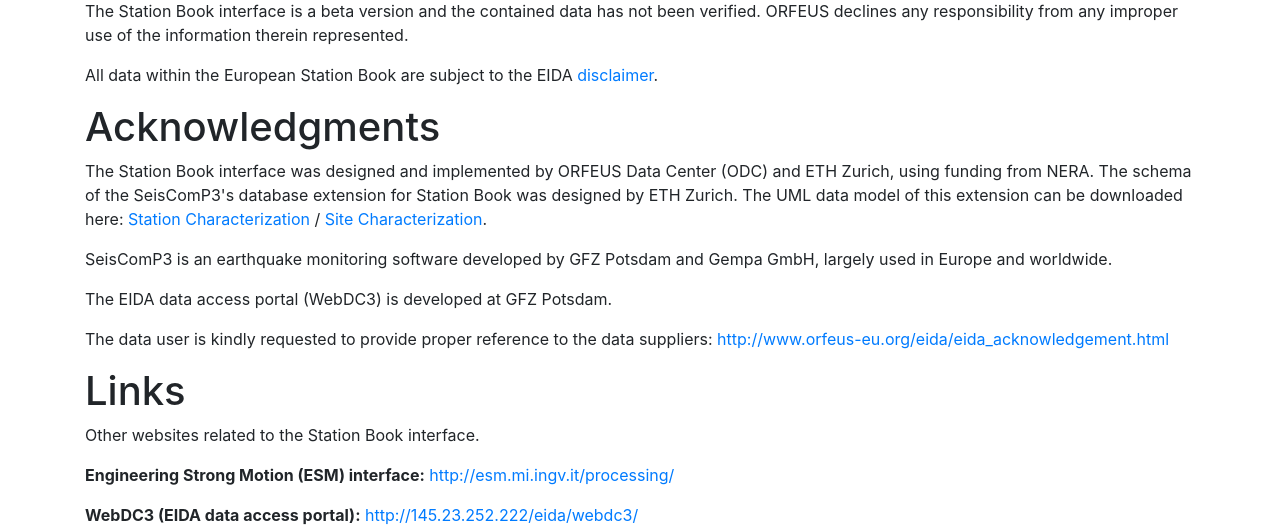
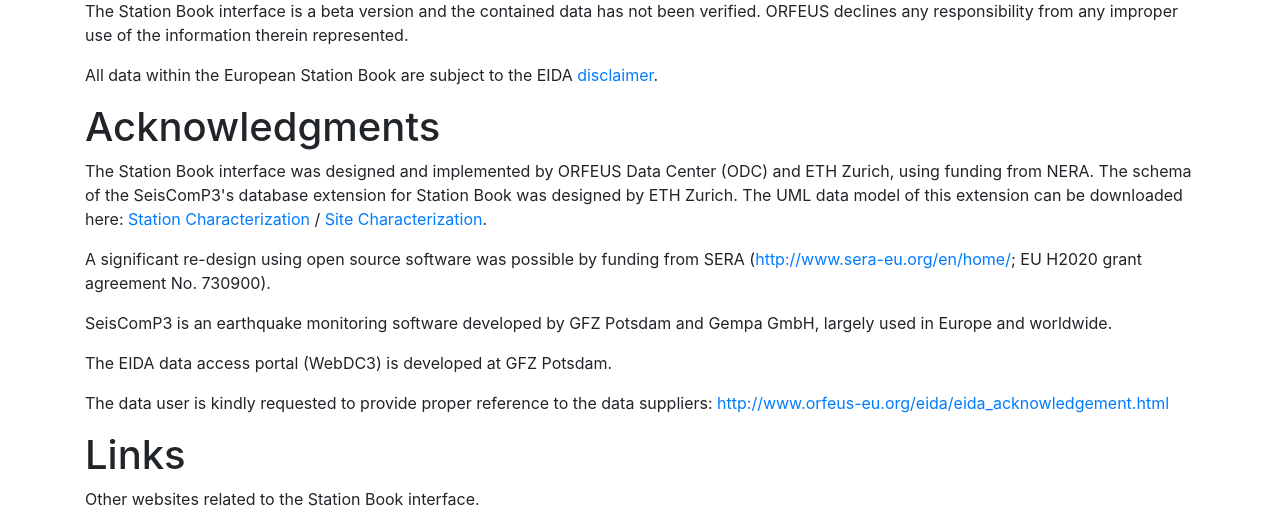
Before and after one commit to EIDA/stationbook, a Django app: a page that uses src/stationbook/templates/about.html in a window 1280 px wide. Shown: the part 1302-1832 px from the top of the page. Run offline with Django 3.2, Linux system fonts and the light colour scheme; parts of the project's set-up code (start-up, migrations or seed data) failed here and were passed over; some libraries are stand-ins or nearby versions.

Commit message:
Updated about page (SERA mention)

```diff
--- a/src/stationbook/templates/about.html
+++ b/src/stationbook/templates/about.html
@@ -136,6 +136,8 @@
         target="_blank">Station Characterization</a> /
     <a href="https://www.orfeus-eu.org/opencms/export/sites/default/stationbook/information/siteCharacterization.pdf"
         target="_blank">Site Characterization</a>.</p>
+<p>A significant re-design using open source software was possible by funding from SERA
+    (<a target="_blank" href="http://www.sera-eu.org/en/home/">http://www.sera-eu.org/en/home/</a>; EU H2020 grant agreement No. 730900).</p>
 <p>SeisComP3 is an earthquake monitoring software developed by GFZ Potsdam and Gempa GmbH, largely used in Europe and worldwide.</p>
 <p>The EIDA data access portal (WebDC3) is developed at GFZ Potsdam.</p>
 <p>The data user is kindly requested to provide proper reference to the data suppliers:
```
